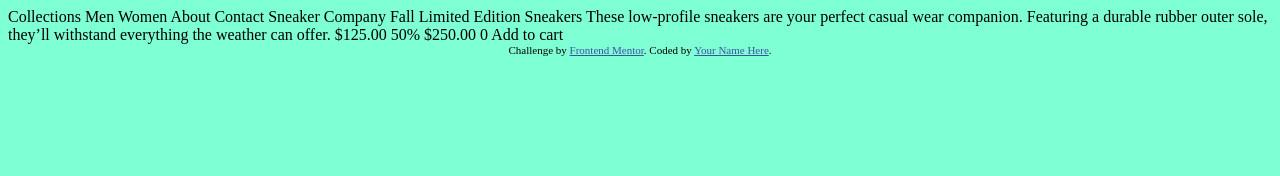
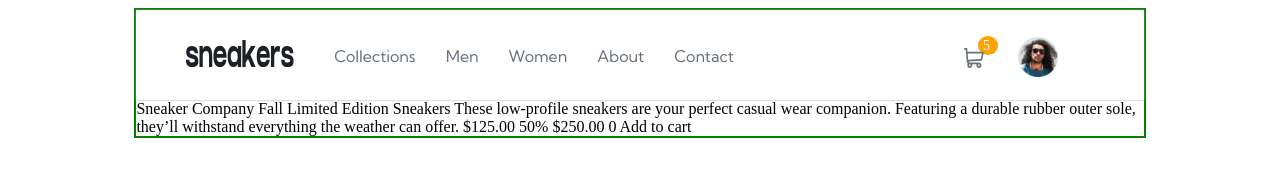
Before and after one commit to richearda/Ecommerce-Product-Page, a plain HTML site: page index.html in a window 1280 px wide. Drawn offline with Linux system fonts and the light colour scheme.

Commit message:
Add Navbar
Added the navbar design

```diff
--- a/css/style.css
+++ b/css/style.css
@@ -1,7 +1,106 @@
+@import url('https://fonts.googleapis.com/css2?family=Kumbh+Sans:wght@400;402;700&display=swap');
+
+
 * {
    box-sizing: border-box;
+
 }
 
 body {
-    background-color:aquamarine;
+    background-color:hsl(0, 0%, 100%);
+    font-size:16px;
 }
+.content-wrapper {
+border: 2px solid green;
+width: 80%;
+margin: auto;
+}
+.nav-container {
+    width: 100%;
+    height:90px;
+    background-color: hsl(0, 0%, 100%);
+    box-shadow: 0px 0px 2px 0px hsl(240, 0%, 60%);
+    display:flex;
+    left:10%;
+    right:10%;
+}
+.nav-brand {
+    position:relative;
+    top: 30px;
+    width: 150px;
+    height:30%;
+    margin-left:50px;
+}
+.nav-brand img {
+    width:100%;
+    height:100%;
+}
+
+.nav {
+    list-style-type: none;
+    position:relative;
+    display:flex;
+    top:22%;
+    font-family: 'Kumbh Sans', sans-serif;
+}
+.nav-item {
+    margin-right:30px;
+    height:95%;
+}
+.nav-item:hover {
+    border-bottom: 3px solid orange;
+}
+
+.nav-item a {
+    color: hsl(219, 9%, 45%);
+}
+.nav-item a:hover {
+    cursor: pointer;
+    color: hsl(0, 0%, 0%);
+}
+
+.right-row {
+    width: 250px;
+    margin-left:200px;
+}
+
+.right-row img {
+    position:relative;
+    margin-right:20px;
+}
+
+#cart-icon {
+
+    top:20%;
+    height:20px;
+    width:20px;
+}
+#customer-image {
+
+    top:30%;
+    height:40px;
+    width:40px;
+    margin-left:20px;
+}
+
+#customer-image:hover {
+    border:2px solid orange;
+    cursor:pointer;
+    border-radius: 50%;
+}
+
+#lblCartCount {
+    font-size: 14px;
+    background: #faa403;
+    color: #fff;
+    padding: 2px 5px;
+
+    margin-left: -30px;
+}
+.badge {
+  padding-left: 9px;
+  padding-right: 9px;
+  -webkit-border-radius: 9px;
+  -moz-border-radius: 9px;
+  border-radius: 50%;
+}
--- a/index.html
+++ b/index.html
@@ -8,19 +8,30 @@
   <link rel="stylesheet" href="css/style.css">
   <title>Frontend Mentor | E-commerce product page</title>
 
-  <!-- Feel free to remove these styles or customise in your own stylesheet 👍 -->
-  <style>
-    .attribution { font-size: 11px; text-align: center; }
-    .attribution a { color: hsl(228, 45%, 44%); }
-  </style>
 </head>
 <body>
+  <div class="content-wrapper">
+<div class="nav-container">
+  <div class="nav-brand">
+  <img src="images/logo.svg" alt="Sneakers Logo">
+  </div>
 
-  Collections
-  Men
-  Women
-  About
-  Contact
+  <ul class="nav">
+  <li class="nav-item"><a class="nav-link">Collections</a></li>
+  <li class="nav-item"><a class="nav-link">Men</a></li>
+  <li class="nav-item"><a class="nav-link">Women</a></li>
+  <li class="nav-item"><a class="nav-link">About</a></li>
+  <li class="nav-item"><a class="nav-link">Contact</a></li>
+</ul>
+
+<div class="right-row">
+  <img src="images/icon-cart.svg" id="cart-icon" alt="cart">
+  <span class='badge badge-warning' id='lblCartCount'> 5 </span>
+  <img src="images/image-avatar.png" id="customer-image" alt="customer image">
+</div>
+</div>
+
+
 
   Sneaker Company
 
@@ -36,9 +47,6 @@
   0
   Add to cart
 
-  <div class="attribution">
-    Challenge by <a href="https://www.frontendmentor.io?ref=challenge" target="_blank">Frontend Mentor</a>.
-    Coded by <a href="#">Your Name Here</a>.
   </div>
 
 
```
